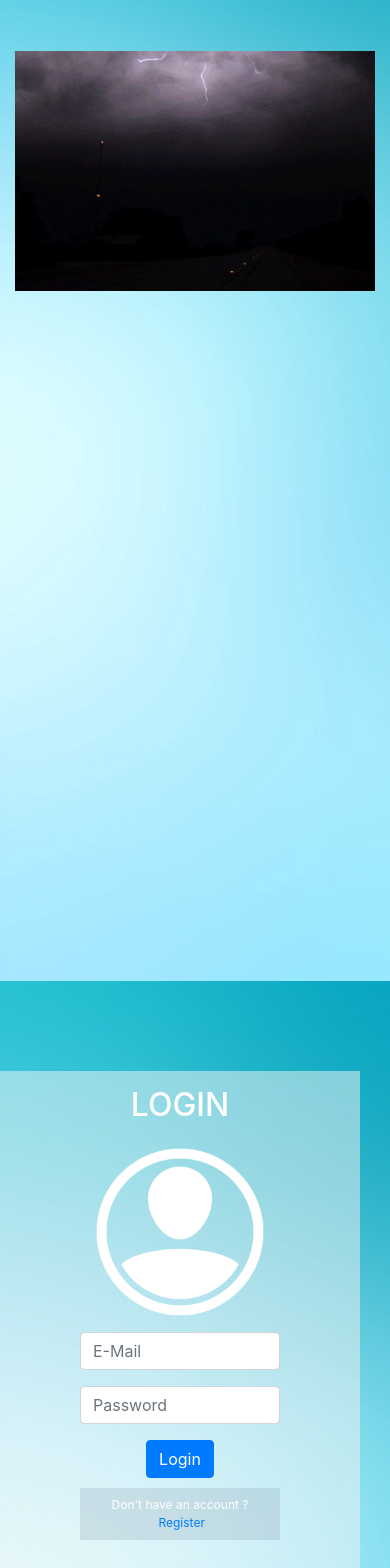
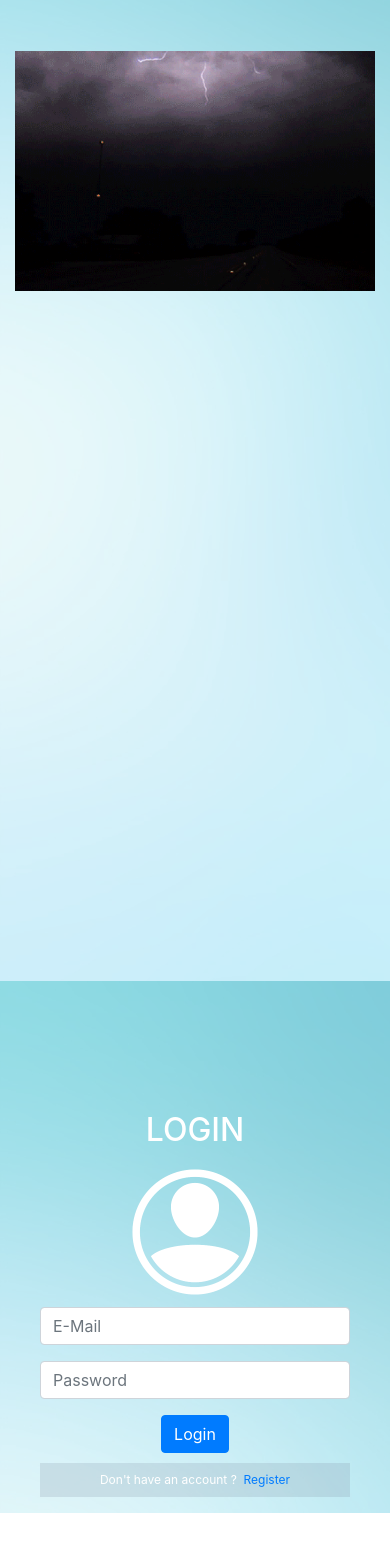
Before and after one commit to egerton57/React-js-app, a React (Create React App) app: page / in a window 390 px wide. Shown: the part 219-1787 px from the top of the page. After the commit the page ends 1732 px from the top, so only its background shows below. Built offline with nearby package versions, Linux system fonts and the light colour scheme.

Commit message:
Fixed mobile responsive

```diff
--- a/src/App.css
+++ b/src/App.css
@@ -8,7 +8,7 @@
   pointer-events: none;
 }
 .User-Avatar {
-  width: 300px;
+  width: 150px;
   height: auto;
 }
 
@@ -28,12 +28,9 @@
   color: #61dafb;
 }
 
-.login-BG {
+.Main-Container {
 
   background-color: rgb(245, 245, 245, 0.5);
-  padding: 15px 80px 12px 80px;
-  /*width: auto;
-  height: 500px;*/
 
 }
 
--- a/src/components/App.js
+++ b/src/components/App.js
@@ -15,13 +15,13 @@ function App() {
 
           <div className="container">
 
-            <div className="row">
+            <div className="row Main-Container">
 
-              <div className="col-md-8" style={{ 'margin-right': '-15px' }}>
+              <div className="col-md-8">
                 <Slideshow />
               </div>
 
-              <div className="col-md-4" style={{ 'margin-left': '-15px' }}>
+              <div className="col-md-4" style={{'padding': '40px 40px 0px 40px'}}>
                 <Route exact path="/" component={Login} />
 
                 <Route path="/register" component={Register} />
--- a/src/components/login.jsx
+++ b/src/components/login.jsx
@@ -55,7 +55,7 @@ class Login extends Component {
     render() {
         return (
             <React.Fragment>
-                <div className="login-BG">
+                <div>
 
                     <h2> LOGIN </h2>
 
--- a/src/components/register.jsx
+++ b/src/components/register.jsx
@@ -61,7 +61,7 @@ class Register extends Component {
     render() {
         return (
             <React.Fragment>
-                <div className="login-BG">
+                <div>
                     <h2>REGISTER</h2>
                     <br />
 
```
